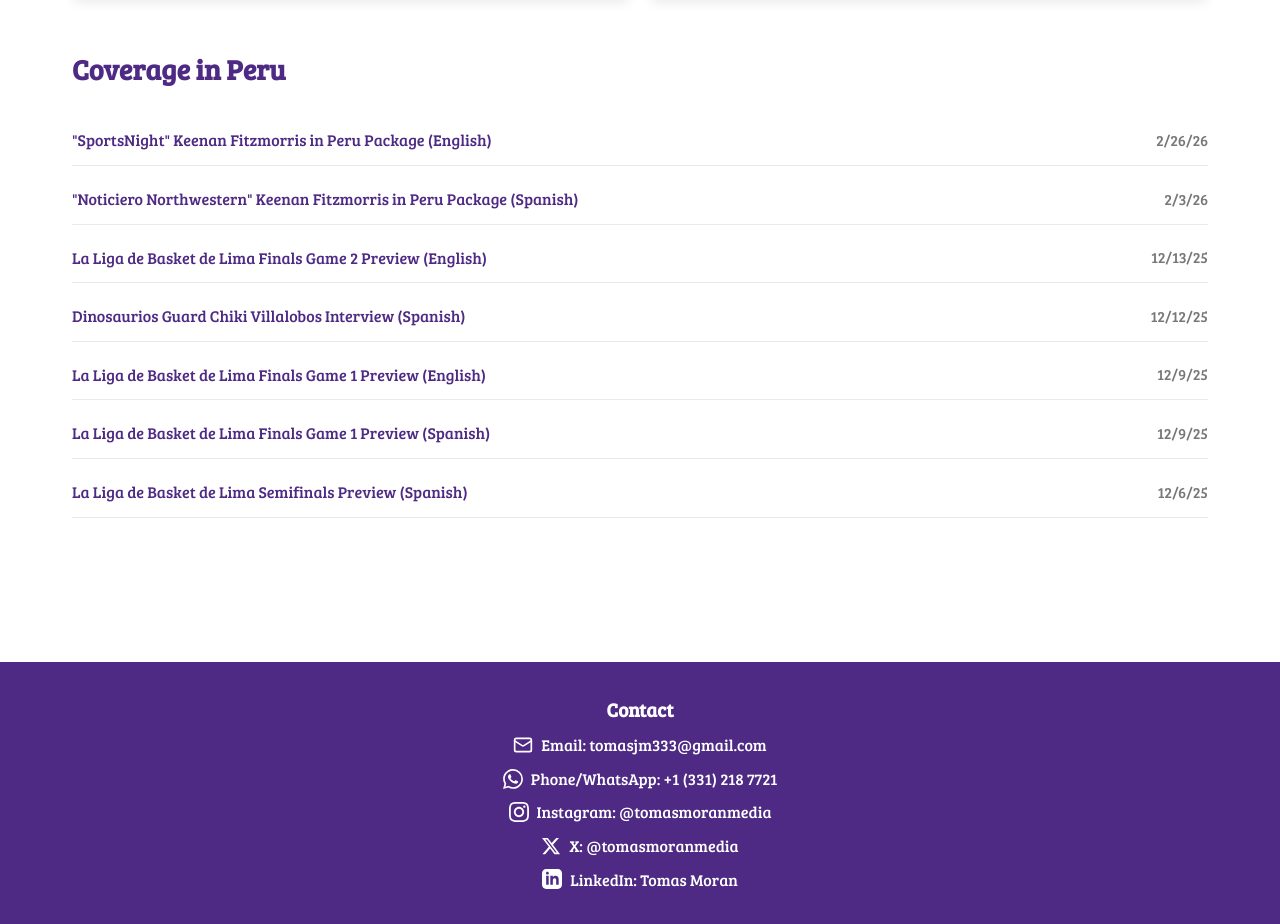
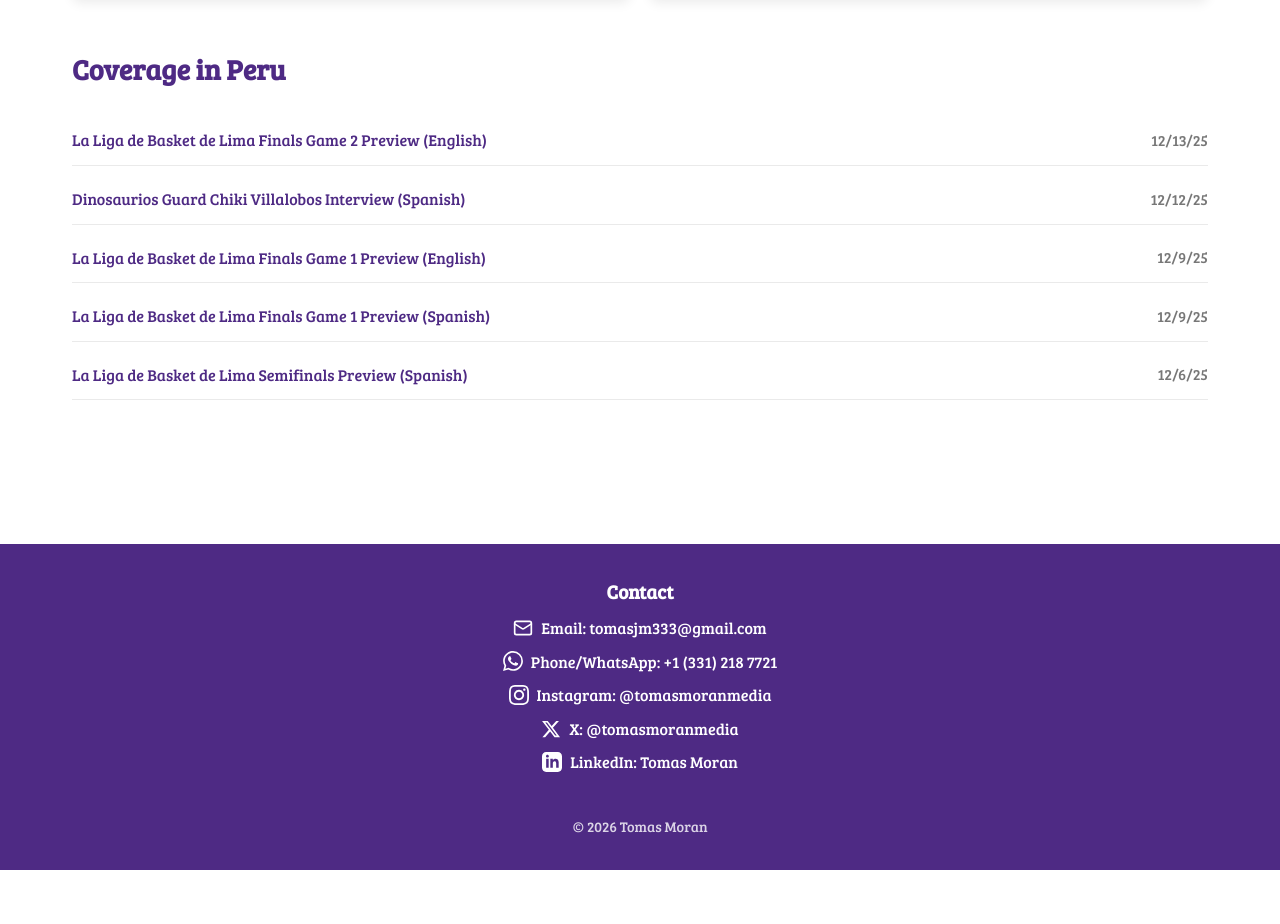
Before and after one commit to tomasmoranmedia/tomasmoranmedia.github.io, a React (Vite) app: page /work/documentary in a window 1280 px wide. Shown: the part 2104-3028 px from the top of the page. After the commit the page ends 2974 px from the top, so only its background shows below. Built offline with nearby package versions, Linux system fonts and the light colour scheme.

Commit message:
Update documentary.tsx

```diff
--- a/src/pages/documentary.tsx
+++ b/src/pages/documentary.tsx
@@ -5,16 +5,6 @@
 
 function DocumentaryPage() {
   const coverage = [
-    {
-      title: "\"SportsNight\" Keenan Fitzmorris in Peru Package (English)",
-      href: "https://drive.google.com/file/d/1JOeiImnmEFLfLfNq14pGVbyOYHfRJZnx/view?usp=sharing",
-      date: "2/26/26"
-    },
-    {
-      title: "\"Noticiero Northwestern\" Keenan Fitzmorris in Peru Package (Spanish)",
-      href: "https://drive.google.com/file/d/1C73yh56cpyNcX1QjrYyW7RgKnwFFi9SE/view?usp=sharing",
-      date: "2/3/26"
-    },
     {
       title: "La Liga de Basket de Lima Finals Game 2 Preview (English)",
       href: "https://www.instagram.com/reel/DSOU9GkDE2p",
```
